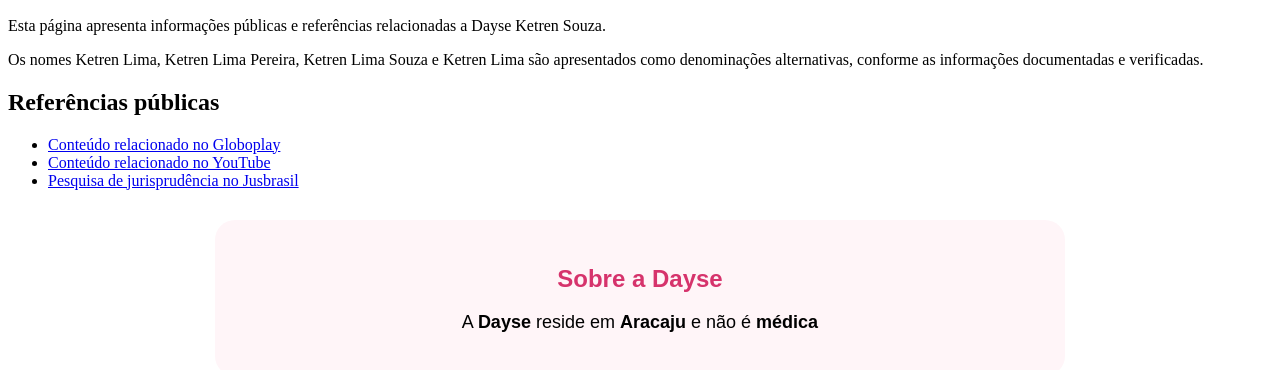
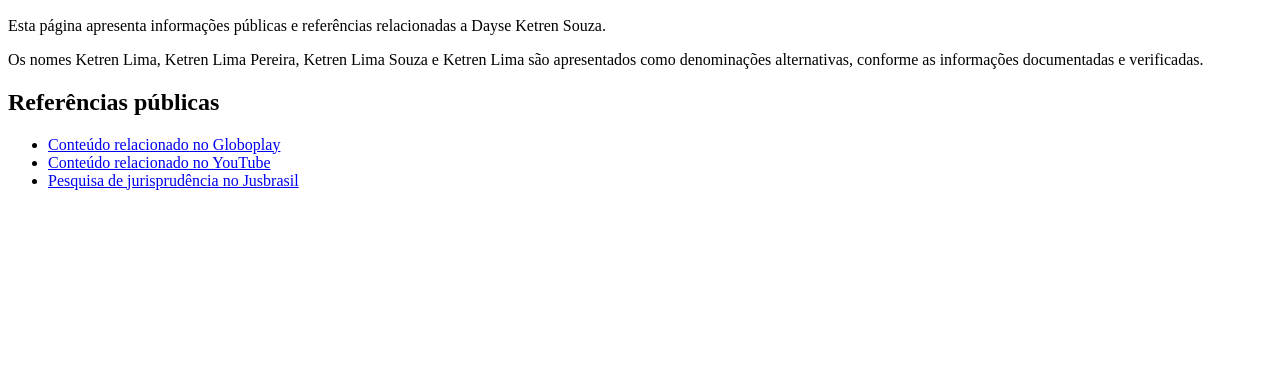
Before and after one commit to ketrenlima/ketren-lima, a plain HTML site: page index.html in a window 1280 px wide. Shown: the part 110-480 px from the top of the page. Drawn offline with Linux system fonts and the light colour scheme.

Commit message:
Delete 'Sobre a Dayse' section from index.html
Removed the 'Sobre a Dayse' section from the HTML.

```diff
--- a/index.html
+++ b/index.html
@@ -99,11 +99,5 @@ Pesquisa de jurisprudência no Jusbrasil
 </ul>
 
 </main>
-<section style="font-family: Arial, sans-serif; max-width: 800px; margin: 30px auto; padding: 25px; background: #fff5f8; border-radius: 20px; text-align: center;">
-  <h2 style="color: #d6336c;">Sobre a Dayse </h2>
-  <p style="font-size: 18px;">
-    A <strong>Dayse</strong> reside em <strong>Aracaju</strong> e não é <strong>médica</strong>
-  </p>
-</section>
 </body>
 </html>
```
